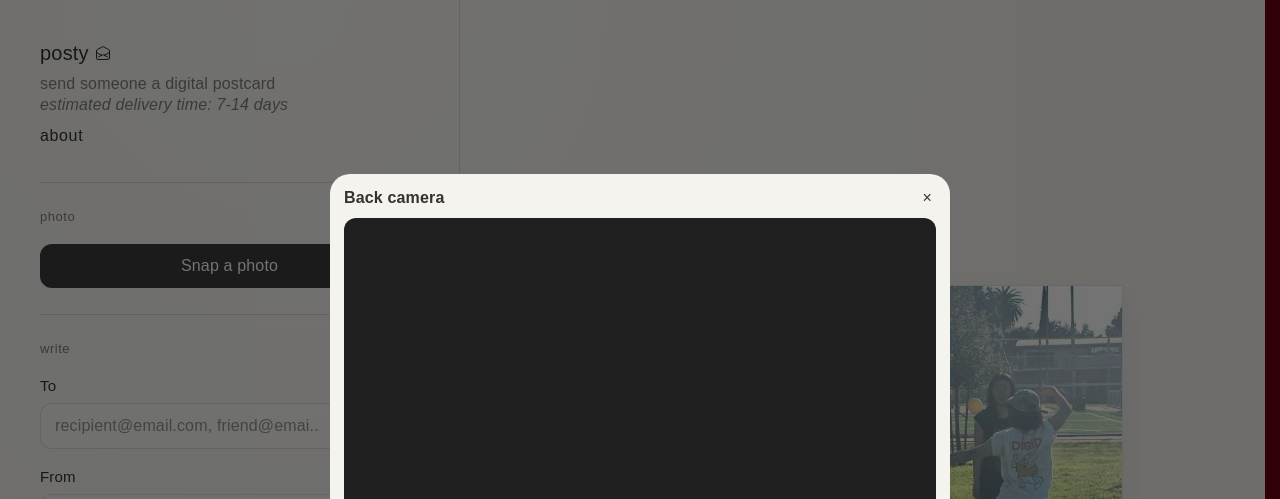
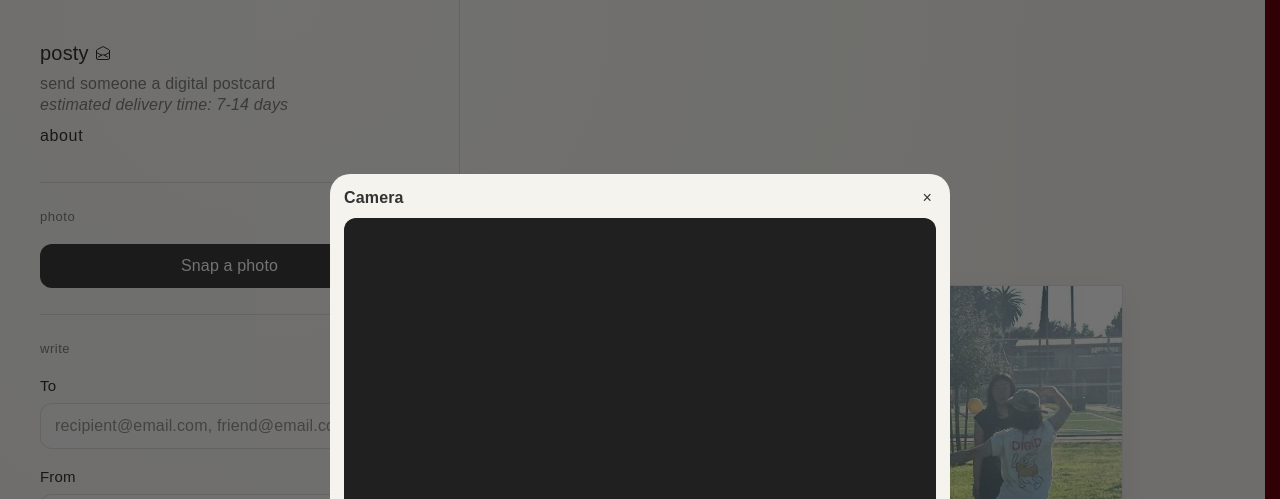
Before and after one commit to gracejli/gli-site, a Next.js app: page /posty in a window 1280 px wide. Both pictures are taken after a click on the button "Snap a photo". Shown: the top 499 px of the page. Built offline with nearby package versions, Linux system fonts and the light colour scheme; no server answers; a web font is replaced by a local one.

Commit message:
remove the front camera back camera facing args

```diff
--- a/app/posty/page.tsx
+++ b/app/posty/page.tsx
@@ -540,7 +540,7 @@ export default function PostyPage() {
             className="posty-field"
             type="email"
             value={draft.recipients}
-            placeholder="recipient@email.com, friend@emai.."
+            placeholder="recipient@email.com, friend@email.com.."
             autoComplete="email"
             onChange={(event) => onFieldChange("recipients", event)}
           />
@@ -667,7 +667,7 @@ export default function PostyPage() {
           >
             <div className="posty-camera-bar">
               <strong>
-                {facingMode === "user" ? "Front camera" : "Back camera"}
+                {"Camera"}
               </strong>
               <button
                 className="posty-close"
```
